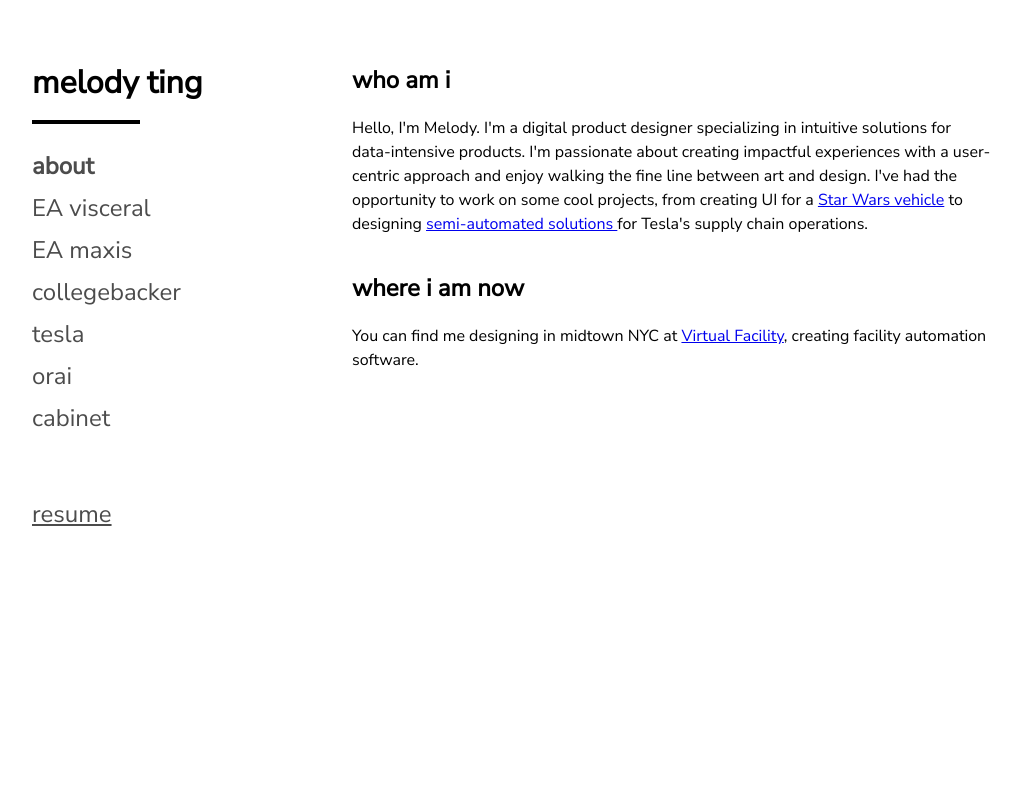
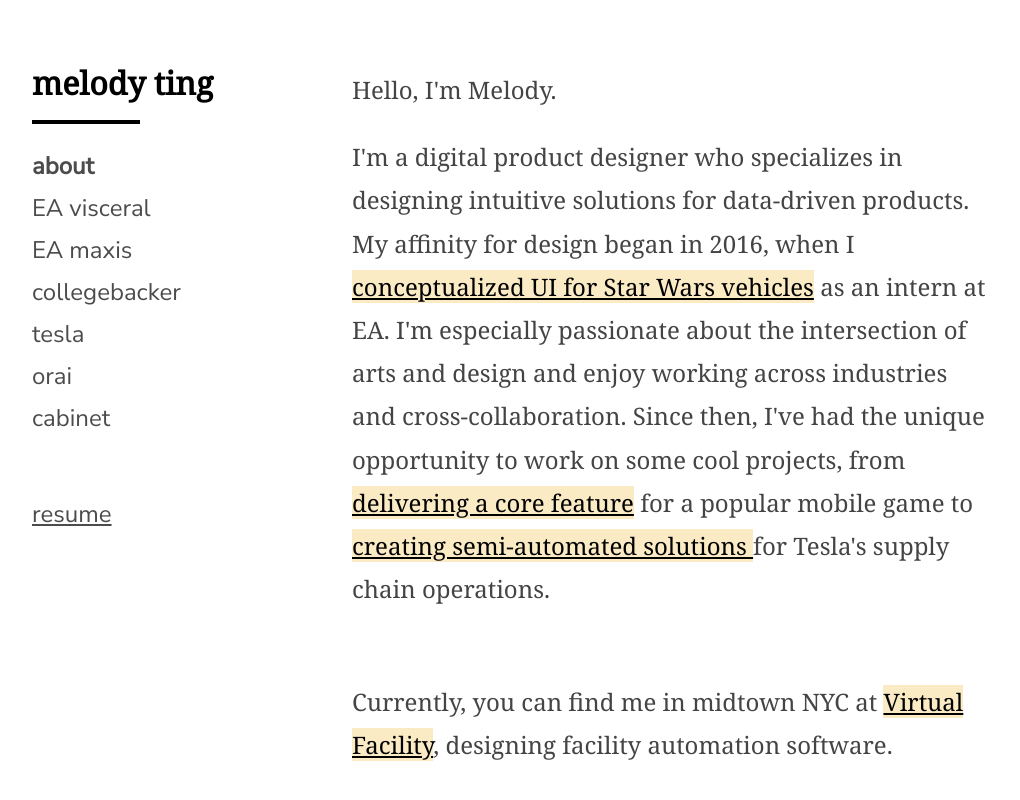
Before and after one commit to mting780/portfolio, a plain HTML site: page index.html in a window 1280 px wide. Shown: the whole page, without its empty margins (32-1052 px from the left). Drawn offline with nearby package versions, Linux system fonts and the light colour scheme.

Commit message:
October Updates
- changed typefaces
- added summary
- updated resume

```diff
--- a/index.html
+++ b/index.html
@@ -7,31 +7,9 @@
   <link href="https://fonts.googleapis.com/css?family=Nunito+Sans&display=swap" rel="stylesheet">
   <link href="https://cdnjs.cloudflare.com/ajax/libs/slick-carousel/1.7.1/slick.min.css">
   <link rel="stylesheet" href="onepage/onepage-scroll.css" type="text/css">
+  <link href="https://fonts.googleapis.com/css2?family=Noto+Serif&display=swap" rel="stylesheet">
+
   <script type="text/javascript" src="http://code.jquery.com/jquery-1.9.1.js"></script>
-  <script>
-    function indexNav(x){
-      let item = x['id']
-      console.log(item)
-      switch (item) {
-        case 'visceral_illo': location.href="visceral.html"
-        break;
-        case 'sims_illo': location.href="maxis.html"
-        break;
-        case 'collegebacker_illo': location.href="collegebacker-protected.html"
-        break;
-        case 'tesla_illo': location.href="tesla.html"
-        break;
-        case 'orai_illo': location.href="orai.html"
-        break;
-        case 'cabinet_illo': location.href="cabinet.html"
-        break;
-        default: location.href="index.html"
-      }
-
-
-    }
-
-  </script>
 </head>
 <body style="overflow-y: auto;scroll-behavior: smooth">
 <div class="page-container">
@@ -51,51 +29,10 @@
     <div class="side_nav_item" id="resume" style="text-decoration: underline;">resume</div>
   </div>
   <br><br>
-	<h2 class="subtitle">who am i</h2>
-	<p class="content">Hello, I'm Melody. I'm a digital product designer specializing in intuitive solutions for data-intensive products. I'm passionate about creating impactful experiences with a user-centric approach and enjoy walking the fine line between art and design. I've had the opportunity to work on some cool projects, from creating UI for a <a href="/visceral.html"> Star Wars vehicle</a> to designing <a href="/tesla.html">semi-automated solutions </a> for Tesla's supply chain operations. </p>
-  <p class="content"></p>
-  <h2 class="subtitle">where i am now</h2>
-  <p class="content">You can find me designing in midtown NYC at <a href="https://www.virtualfacility.ai/">Virtual Facility</a>, creating facility automation software.</p>
-
-<!--   <h2 class="subtitle">explore projects</h2>
- -->  <!-- first row -->
-<!--   <div class="row">
-    <div class="col" onclick="indexNav(this)" id="visceral_illo">
-      <img class="inline_visual" src="visceral_illo.png">
-      <img class="overlay_visual" src="visceral_overlay.png">
-      <h3 class="caption">Visceral | UX/UI</h3>
-    </div>
-    <div class="col" onclick="indexNav(this)" id="sims_illo" >
-      <img class="inline_visual" src="sims_illo.png">
-      <img class="overlay_visual" src="sims_overlay.png">
-      <h3 class="caption">Maxis | UX </h3>
-    </div>
-    <div class="col" onclick="indexNav(this)" id="collegebacker_illo">
-      <img class="inline_visual" src="Work_Documentation/collegebacker_illo.png">
-      <img class="overlay_visual" src="collegebacker_hover.png">
-      <h3 class="caption">Collegebacker | UX </h3>
-    </div>
-  </div> -->
-<!--second row-->
-<!--   <div class="row">
-    <div class="col" onclick="indexNav(this)" id="cabinet_illo">
-      <img class="inline_visual" src="cabinet_illo.png">
-      <img class="overlay_visual" src="cabinet_overlay.png">
-      <h3 class="caption">Cabinet | Design Consultant</h3>
-    </div>
-  <div class="col" onclick="indexNav(this)" id="orai_illo">
-      <img class="inline_visual" src="orai_illo.png">
-      <img class="overlay_visual" src="orai_overlay.png">
-      <h3 class="caption">Orai | Product Design</h3>
-  </div>
-  </div> -->
-</div>
-<script>
-  function getGif(illo){
-    console.log('hello')
-    illo.style.opacity=0
-  }
-</script>
+  <p class ="home_text">Hello, I'm Melody. </p>
+	<p class="home_text">I'm a digital product designer who specializes in designing intuitive solutions for data-driven products. My affinity for design began in 2016, when I <a class="highlight" href="/visceral.html"> conceptualized UI for Star Wars vehicles</a> as an intern at EA. I'm especially passionate about the intersection of arts and design and enjoy working across industries and cross-collaboration. Since then, I've had the unique opportunity to work on some cool projects, from <a href="/maxis.html" class="highlight2">delivering a core feature</a> for a popular mobile game to <a href="/tesla.html" class="highlight3"> creating semi-automated solutions </a> for Tesla's supply chain operations. </p>
+  <br>
+  <p class="home_text">Currently, you can find me in midtown NYC at <a href="https://www.virtualfacility.ai/" class="highlight4">Virtual Facility</a>, designing facility automation software.</p>
 <script type="text/javascript" src="page_nav.js"></script>
 </body>
 </html>
--- a/onepage/onepage-scroll.css
+++ b/onepage/onepage-scroll.css
@@ -367,6 +367,8 @@ h5.timeline-slide__content{
   text-align: left;
   left: 5%;
   top: 5%;
+  font-family: 'Noto Serif', serif;
+
 }
 
 #page_title2{
@@ -375,6 +377,8 @@ h5.timeline-slide__content{
   left: 5%;
   top: 5%;
   width: auto;
+  font-family: 'Noto Serif', serif;
+
 }
 
 #page_underline {
@@ -485,7 +489,86 @@ i {
   z-index: -100;
 }
 
-.content{
+.highlight{
+  background-color:#faebc5;
+  color: 000;
+  text-decoration: underline;
+}
+
+/*a.highlight:before {
+  content: "";
+  position: absolute;
+  width: 0;
+  height: 2px;
+  bottom: 50;
+  left: 0;
+  background-color: #000;
+  visibility: hidden;
+  transition: all 0.3s ease-in-out;
+}
+
+a.highlight:hover:before {
+  visibility: visible;
+  width: 34%;
+}*/
+
+/*highlight 2*/
+
+.highlight2{
+  background-color:#faebc5;
+  color: 000;
+  text-decoration: underline;
+}
+
+/*a.highlight2:before {
+  content: "";
+  position: absolute;
+  width: 0;
+  height: 2px;
+  bottom: 50;
+  left: 421;
+  background-color: #000;
+  visibility: hidden;
+  transition: all 0.3s ease-in-out;
+}
+
+a.highlight2:hover:before {
+  visibility: visible;
+  width: 38%;
+}
+*/
+/*highlight 3*/
+
+.highlight3{
+  background-color:#faebc5;
+  color: 000;
+  text-decoration: underline;
+}
+
+/*a.highlight3:before {
+  content: "";
+  position: absolute;
+  width: 0;
+  height: 2px;
+  bottom: 50;
+  left: 530;
+  background-color: #000;
+  visibility: hidden;
+  transition: all 0.3s ease-in-out;
+}
+
+a.highlight3:hover:before {
+  visibility: visible;
+  width: 21%;
+}*/
+
+.highlight4{
+  background-color:#faebc5;
+  color: 000;
+  text-decoration: underline;
+}
+
+.content {
   width: 50%;
   text-align: left;
   align-content: center;
@@ -494,6 +577,20 @@ i {
   left: 30%;
   font-size: 16px;
   line-height: 24px;
+
+}
+
+.home_text {
+  width: 50%;
+  text-align: left;
+  align-content: center;
+  position: relative;
+  display: block;
+  left: 30%;
+  color:444444;
+  font-size: 24px;
+  line-height: 1.8;
+  font-family: 'Noto Serif', serif;
 
 }
 
```
Also changed, not shown: visceral.html (+3 -3 lines), 1 other file.
